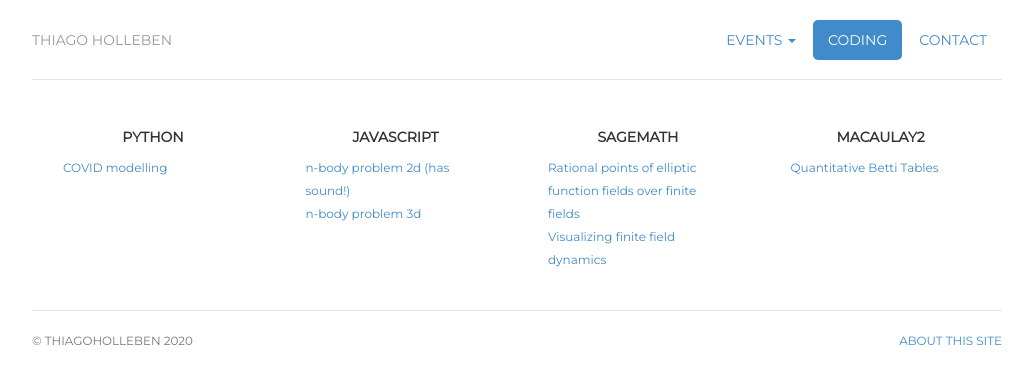
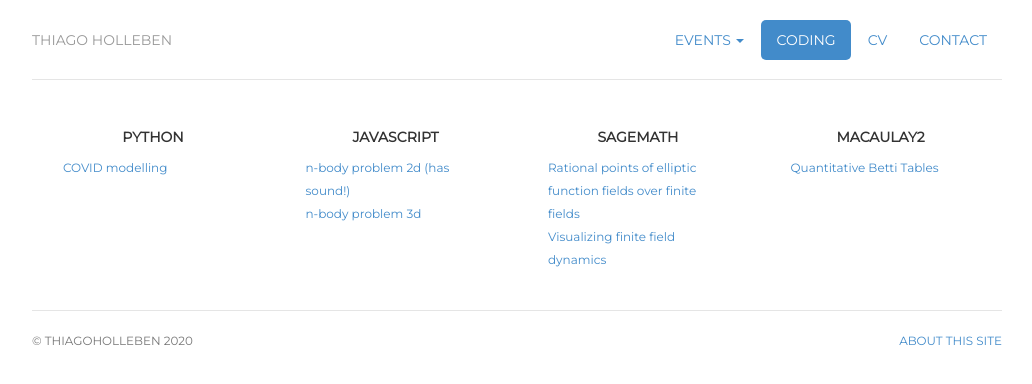
Before and after one commit to hollebenthiago/hollebenthiago.github.io, a Jekyll site: the page built from coding/index.html, in a window 1280 px wide. Shown: the top 384 px of the page, without its empty margins (123-1155 px from the left). Built offline with Jekyll 4.4.1, drawn with Linux system fonts in a browser that asks for light colours.

Commit message:
adding cv

```diff
--- a/_includes/header.html
+++ b/_includes/header.html
@@ -29,6 +29,8 @@
  -->
 <!--      <li class="{{ page.community }}"><a href="/community" title="Community">Community</a></li>
 -->
+	<li class="{{ page.cv }}"><a href="/cv" title="CV">CV</a></li>
+
 	<li class="{{ page.contact }}"><a href="/contact" title="Contact">Contact</a></li>
 </ul>
 	<h3 class="text-muted" ><a href="/">Thiago Holleben</a></h3>
--- a/css/style.css
+++ b/css/style.css
@@ -114,6 +114,7 @@
 }
 .card-text {
 	font-size: 12px;
+	margin: 0 auto;
 }
 
 .need-to-justify {
```
Also changed, not shown: 1 other file.
